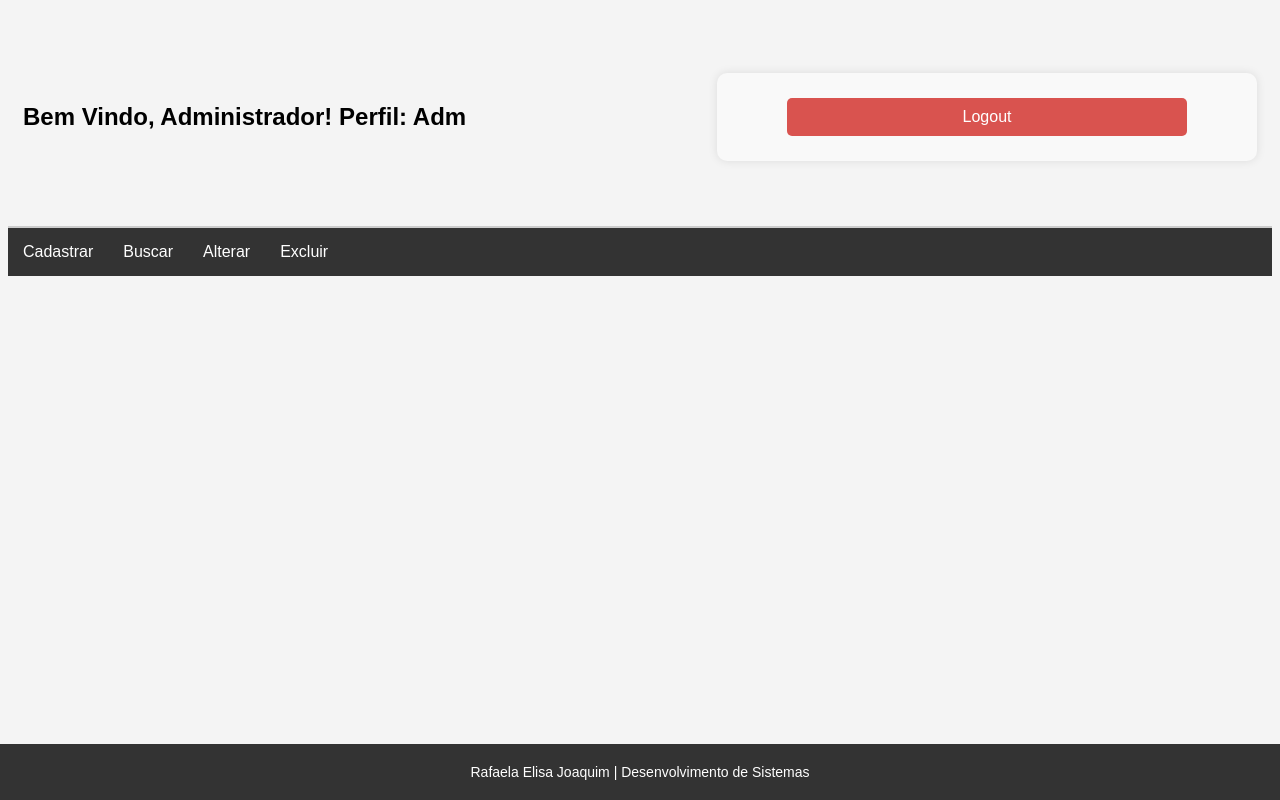
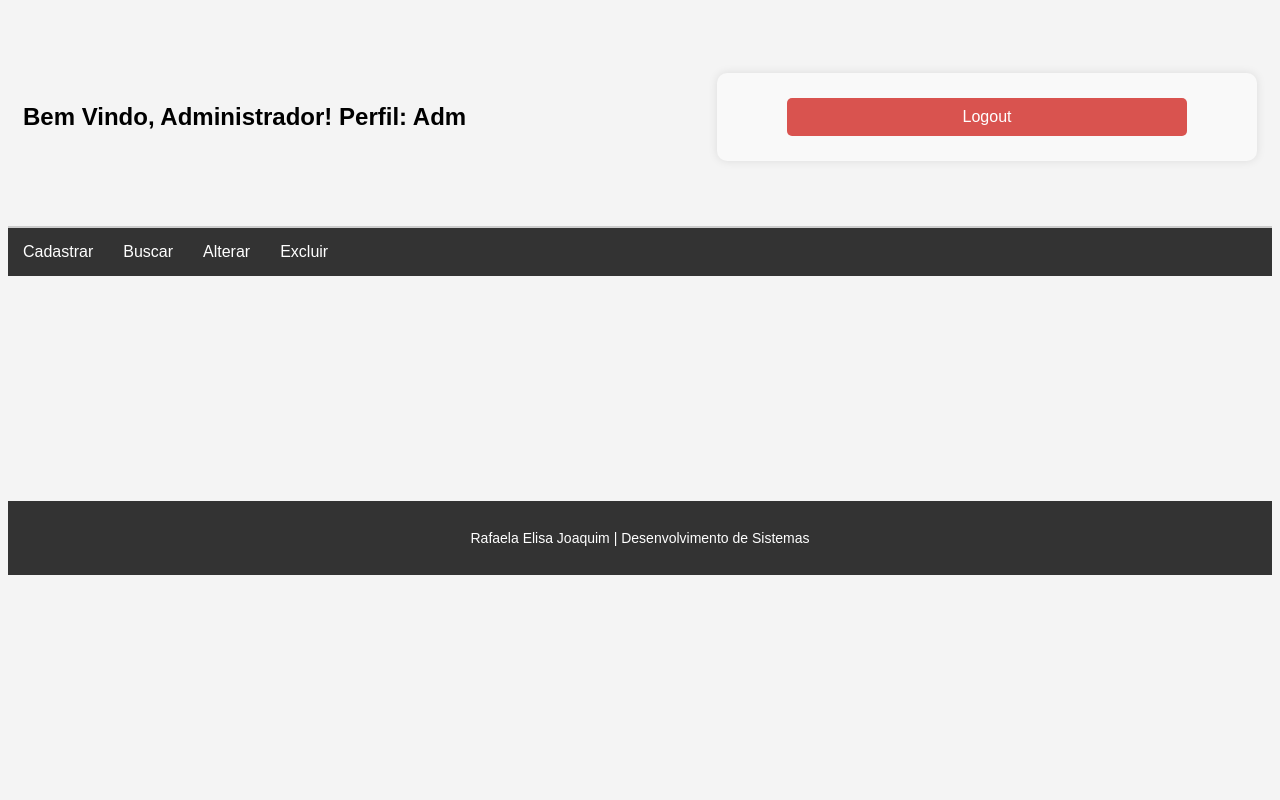
Before and after one commit to rafaelaelisajoaquim/Rafaela_Joaquim_prova, a PHP site: page /principal.php in a window 1280 px wide. Run offline with PHP 8.4, Linux system fonts and the light colour scheme; a user stored in the database is signed in; data comes from the database, SQL or seed files in the repository.

Commit message:
Página Principal
Alteração na estilização (rodapé, botões e outros).

```diff
--- a/principal.php
+++ b/principal.php
@@ -49,31 +49,15 @@
     <meta name="viewport" content="width=device-width, initial-scale=1.0">
     <title>Painel Principal</title>
     <link rel="stylesheet" href="styles.css">
+    <!-- CERTIFIQUE-SE DE QUE O JS ESTEJA SENDO CARREGADO CORRETAMENTE -->
     <script src="scripts.js"></script>
     <style>
-        body {
-            font-family: Arial, sans-serif;
-            padding-bottom: 80px;
-        }
-
         .footer {
             background-color: #333;
-            padding: 20px;
-            margin-top: auto;
-            margin-left: -10px;
-            margin-right: -10px;
-            width: calc(100% + 20px);
-            box-sizing: border-box;
-            position: fixed;
-            bottom: 0;
-            left: 0;
-        }
-
-        .footer p {
-            text-align: center;
-            color: white;
-            margin: 0;
-            font-size: 14px;
+            color:white;
+            padding: 15px;
+            margin-top: 225px;
+            font-size:14px;
         }
     </style>
 </head>
```
Lines whose indentation alone changed are shown as unchanged.
